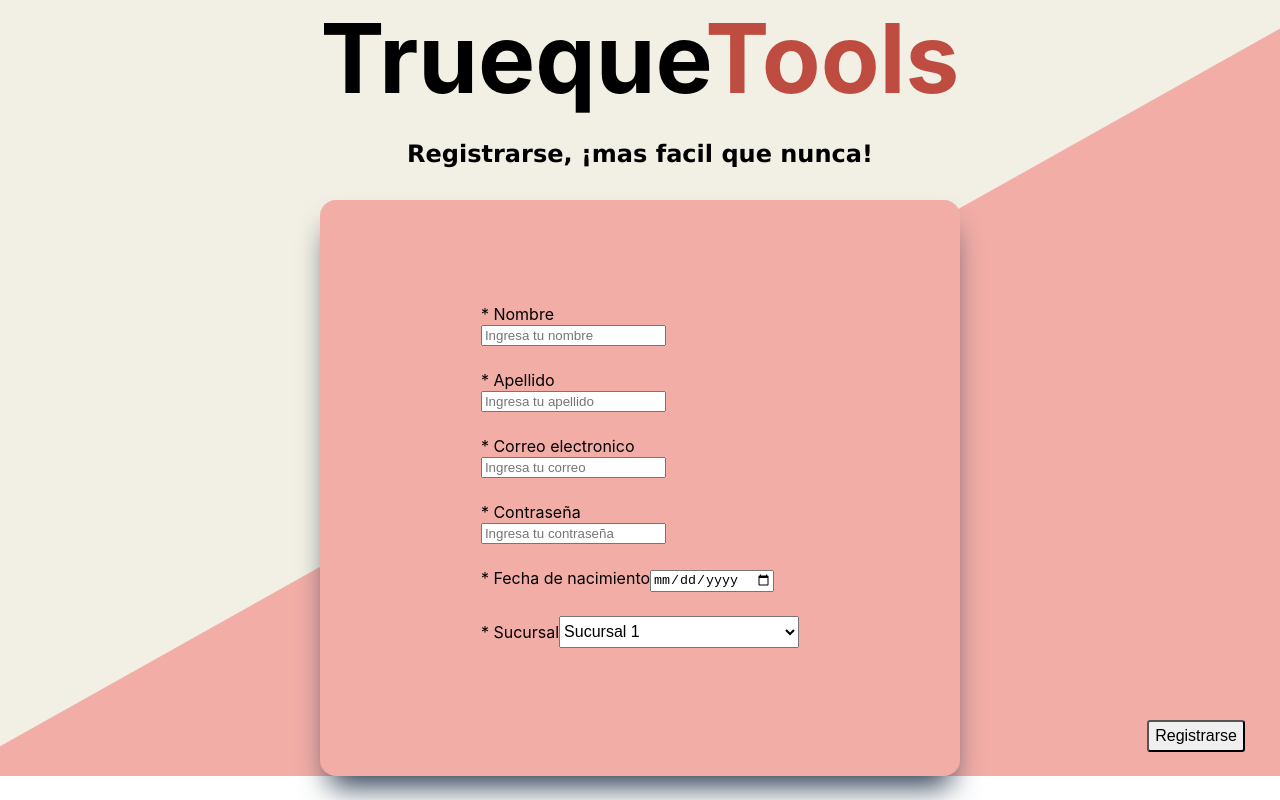
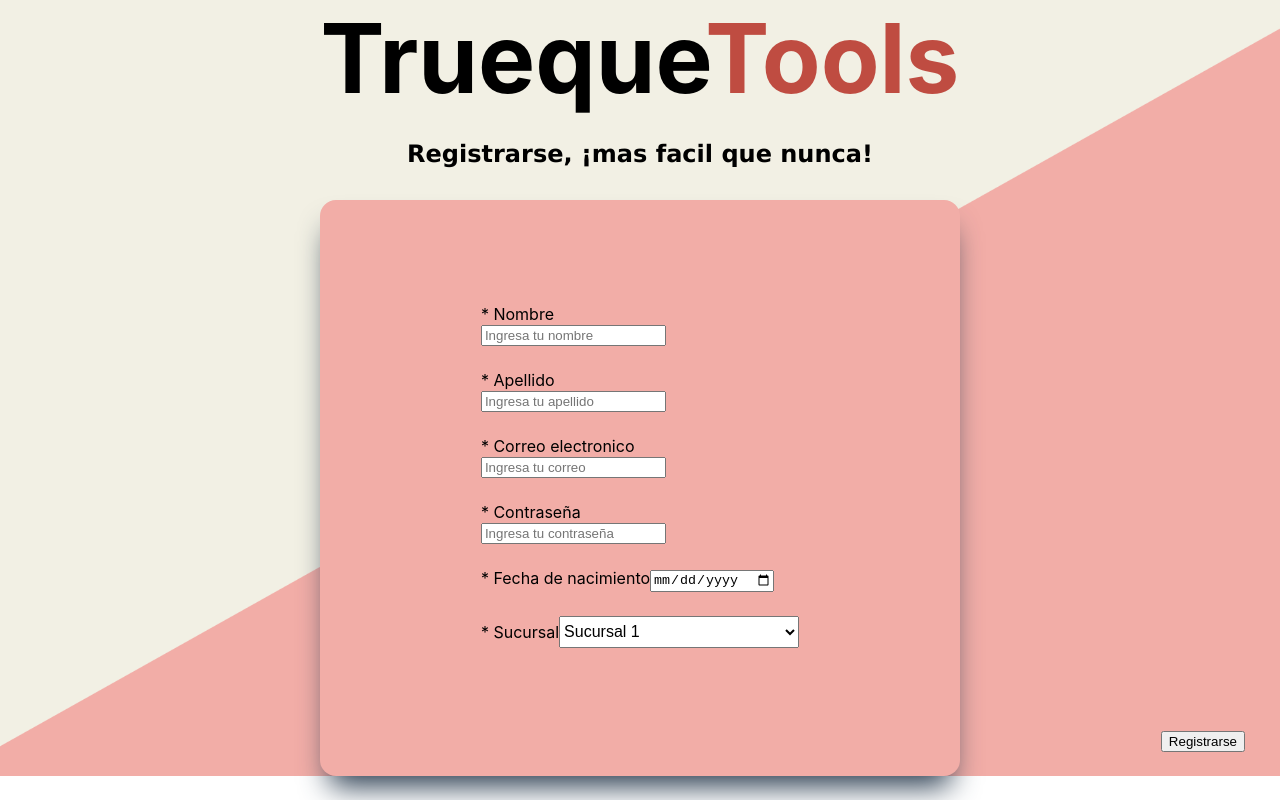
Before and after one commit to leodelmas00/front-truequetools, a React (Create React App) app: page /SignUp in a window 1280 px wide. Built offline with nearby package versions, Linux system fonts and the light colour scheme; no server answers.

Commit message:
desbuguee boton

```diff
--- a/src/styles/signup.css
+++ b/src/styles/signup.css
@@ -71,7 +71,7 @@ select {
     margin-right: 35px;
 }
 
-button {
+.button-signup {
     height: 2rem;
     font-size: 1rem;
     border-radius: 0.2rem;
```
